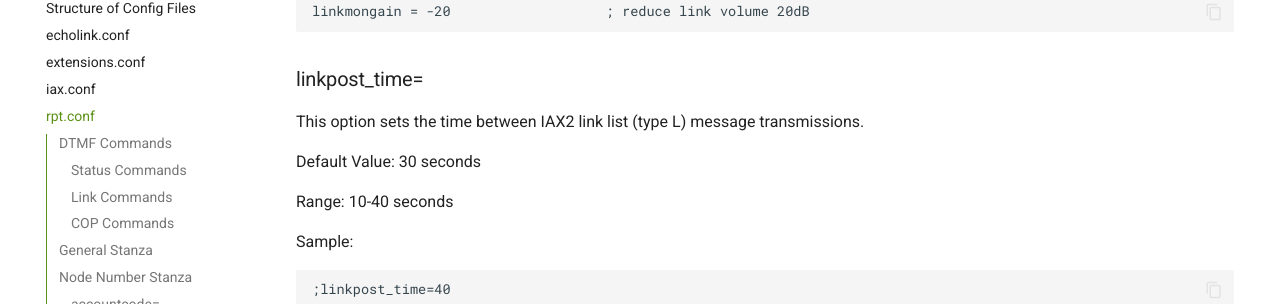
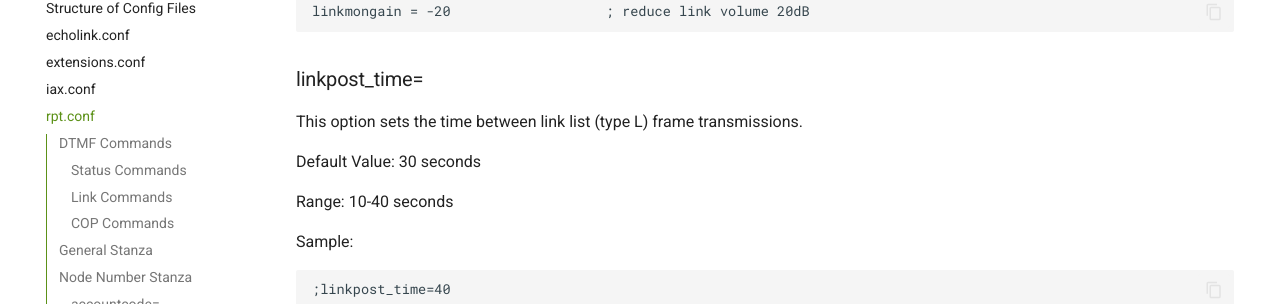
Before and after one commit to AllStarLink/ASL3-Manual, an MkDocs documentation site: the page built from docs/config/rpt_conf.md, in a window 1280 px wide and 900 px high, scrolled down 20054 px. Shown: the part 148-452 px from the top of the window. Built offline with MkDocs 1.6.1 and Material for MkDocs 9.7.7, drawn with Linux system fonts in a browser that asks for light colours.

Commit message:
Update description for linkpost_time option
a little more correct

````diff
--- a/docs/config/rpt_conf.md
+++ b/docs/config/rpt_conf.md
@@ -727,7 +727,7 @@ linkmongain = -20                   ; reduce link volume 20dB
 ```
 
 ### linkpost_time=
-This option sets the time between IAX2 link list (type L) message transmissions.
+This option sets the time between link list (type L) frame transmissions.
 
 Default Value: 30 seconds
 
````
